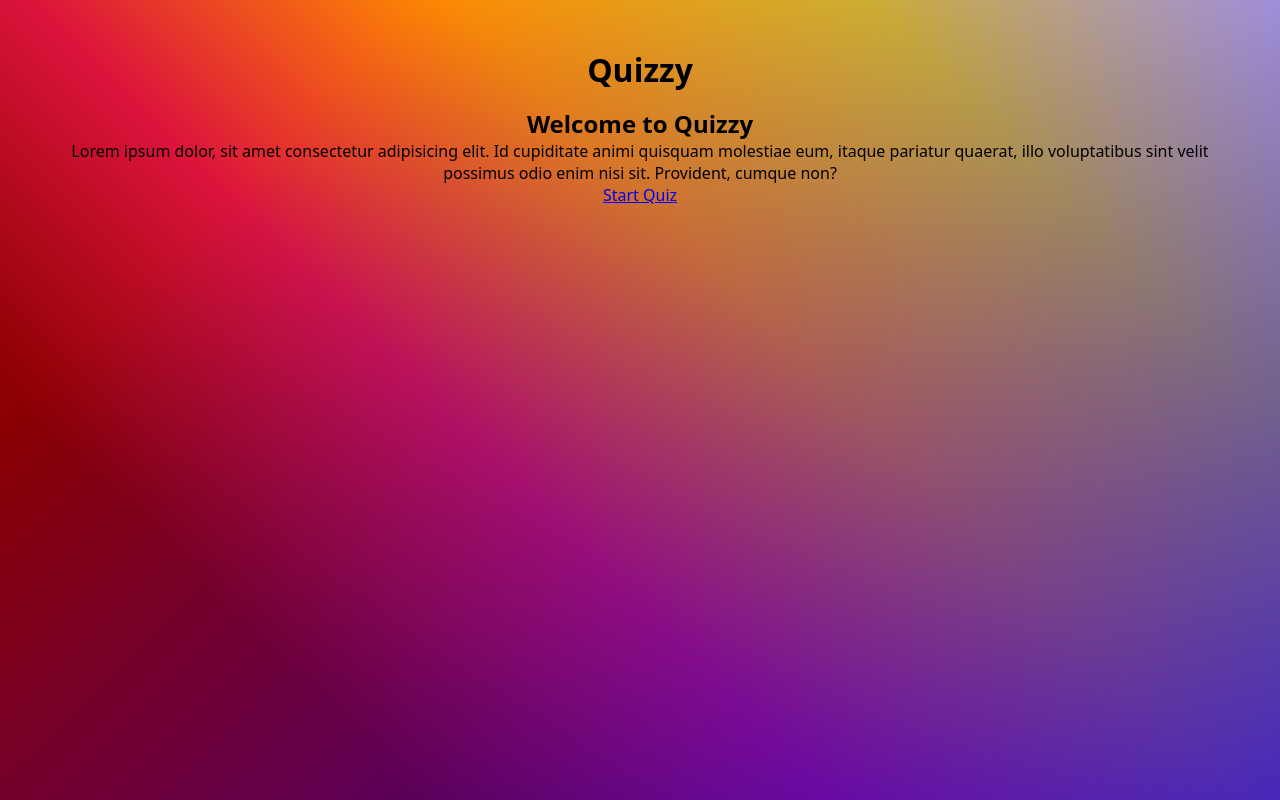
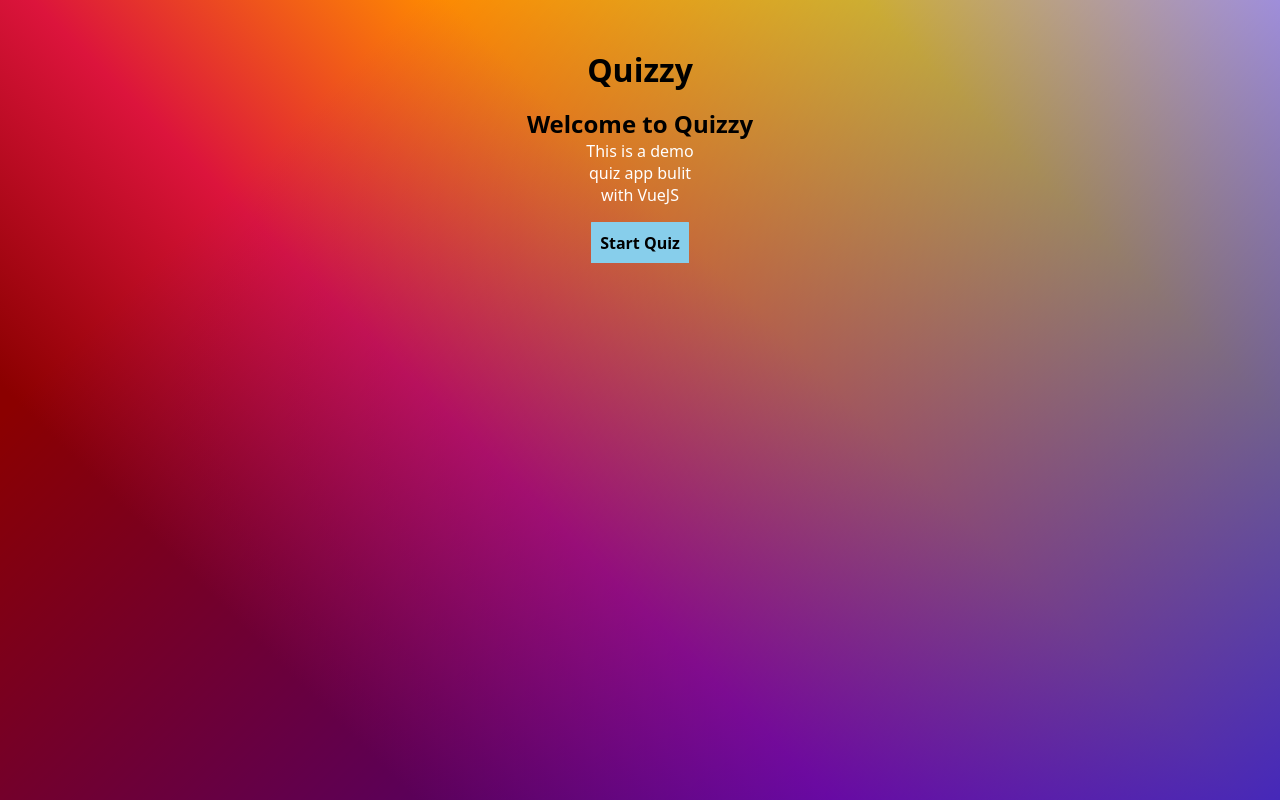
Before and after one commit to zava8/kuiz, a Vue app: page / in a window 1280 px wide. Built offline with nearby package versions, Linux system fonts and the light colour scheme.

Commit message:
Add a descriptive welcome message

```diff
--- a/src/views/HomeView.vue
+++ b/src/views/HomeView.vue
@@ -3,13 +3,39 @@ import { RouterLink } from 'vue-router';
 </script>
 
 <template>
+  <div class="container">
     <div>
       <h2>Welcome to Quizzy</h2>
       <p>
-      Lorem ipsum dolor, sit amet consectetur adipisicing elit. Id cupiditate animi quisquam molestiae eum, itaque pariatur quaerat, illo voluptatibus sint velit possimus odio enim nisi sit. Provident, cumque non?
+        This is a demo quiz app bulit with VueJS
       </p>
-    <router-link to="/question/1">
+    </div>
+    <div>
+      <router-link to="/question/1" class="start">
         Start Quiz
       </router-link>
     </div>
+  </div>
 </template>
+
+<style scoped>
+  .container {
+    display: grid;
+    gap: 1em;
+  }
+
+  p {
+    width: 40%;
+    color: white;
+    margin: 0 auto;
+  }
+  .start {
+    display: inline-block;
+    background-color: skyblue;
+    padding: 0.6em;
+    text-decoration: none;
+    font-weight: bold;
+    color: black;
+    border-radius: 0.6px;
+  }
+</style>
```
Lines whose indentation alone changed are shown as unchanged.
